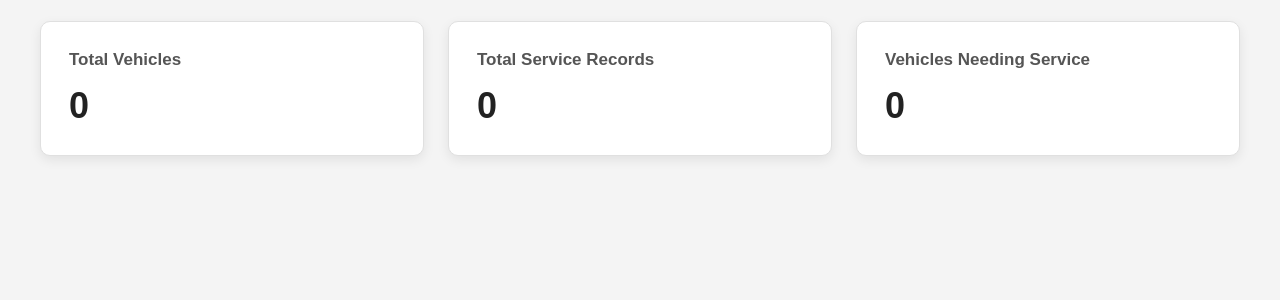
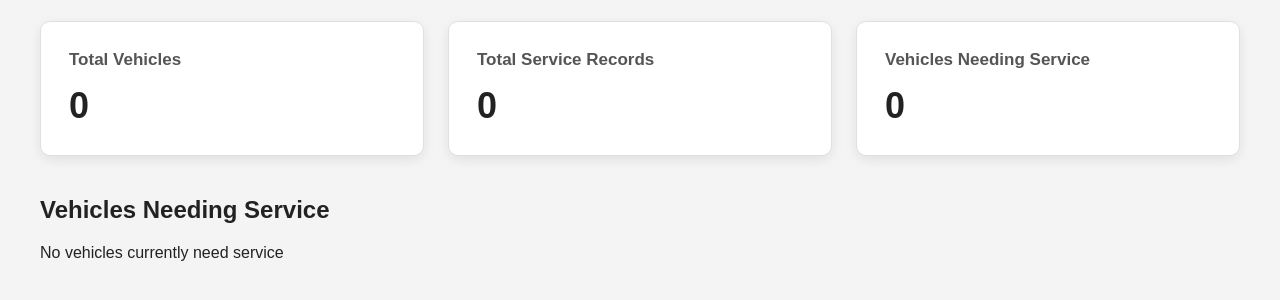
Before and after one commit to nnoroi/vehicle_service_management, a Flask app: page /dashboard in a window 1280 px wide. Shown: the part 179-479 px from the top of the page. Run offline with Flask 3, Linux system fonts and the light colour scheme; data that the repository does not hold is empty.

Commit message:
Add vehicles needing service to dashboard

```diff
--- a/app/routes/dashboard_routes.py
+++ b/app/routes/dashboard_routes.py
@@ -1,5 +1,8 @@
 from flask import Blueprint, render_template
-from app.services.dashboard_service import get_dashboard_summary
+from app.services.dashboard_service import (
+    get_dashboard_summary,
+    get_vehicles_needing_service_list
+)
 dashboard_bp = Blueprint("dashboard", __name__)
 
 
@@ -11,9 +14,12 @@ def home():
 @dashboard_bp.route("/dashboard")
 def dashboard():
     summary = get_dashboard_summary()
+    vehicles_needing_service = get_vehicles_needing_service_list()
+
     return render_template(
         "dashboard.html",
         total_vehicles = summary["total_vehicles"],
         total_service_records = summary["total_service_records"],
-        vehicles_needing_service = summary["vehicles_needing_service"]
+        vehicles_needing_service = summary["vehicles_needing_service"],
+        vehicles_needing_service_list = vehicles_needing_service
     )
--- a/app/services/dashboard_service.py
+++ b/app/services/dashboard_service.py
@@ -35,6 +35,23 @@ def get_vehicles_needing_service():
 
     return total
 
+def get_vehicles_needing_service_list():
+    connection = get_connection()
+
+    rows = connection.execute(
+        "SELECT id, make, model, year, mileage FROM vehicles"
+    ).fetchall()
+
+    connection.close()
+
+    vehicles = []
+
+    for car in rows:
+        if is_service_due(car["id"], car["mileage"]):
+            vehicles.append(car)
+
+    return vehicles
+
 
 def get_dashboard_summary():
     total_vehicles = get_total_vehicles()
--- a/app/static/css/style.css
+++ b/app/static/css/style.css
@@ -107,3 +107,36 @@ main {
     color: #2e7d32;
     font-weight: bold;
 }
+
+.vehicles-needing-service {
+    margin-top: 40px;
+}
+
+.vehicles-needing-service h2 {
+    margin-bottom: 20px;
+}
+
+.vehicles-needing-service .service-card {
+    background-color: white;
+    padding: 24px;
+    margin-bottom: 20px;
+    border-radius: 10px;
+    border: 1px solid #e0e0e0;
+    box-shadow: 0 4px 12px rgba(0, 0, 0, 0.08);
+}
+
+.vehicles-needing-service .service-card h3 {
+    margin-top: 0;
+    margin-bottom: 15px;
+}
+
+
+.vehicles-needing-service .service-card p {
+    margin: 8px 0;
+}
+
+.vehicles-needing-service .service-card a {
+    display: inline-block;
+    margin-top: 12px;
+    font-weight: bold;
+}
--- a/app/templates/dashboard.html
+++ b/app/templates/dashboard.html
@@ -28,6 +28,42 @@
 
     </section>
 
+    <section class="vehicles-needing-service">
+        <h2>Vehicles Needing Service</h2>
+
+        {% if vehicles_needing_service_list %}
+
+            {% for vehicle in vehicles_needing_service_list %}
+
+            <article class="service-card">
+                <h3>
+                    {{ vehicle["make"] }} {{ vehicle["model"] }}
+                </h3>
+
+                <p>
+                    <strong>Year:</strong>
+                    {{ vehicle["year"] }}
+                </p>
+
+                <p>
+                    <strong>Mileage:</strong>
+                    {{ vehicle["mileage"] }} miles
+                </p>
+
+                <a href="/vehicles/{{ vehicle['id'] }}">
+                    View Vehicle
+                </a>
+            </article>
+            {% endfor %}
+
+        {% else %}
+
+            <p>No vehicles currently need service</p>
+
+        {% endif %}
+
+    </section>
+
 </section>
 
 {% endblock %}
```
